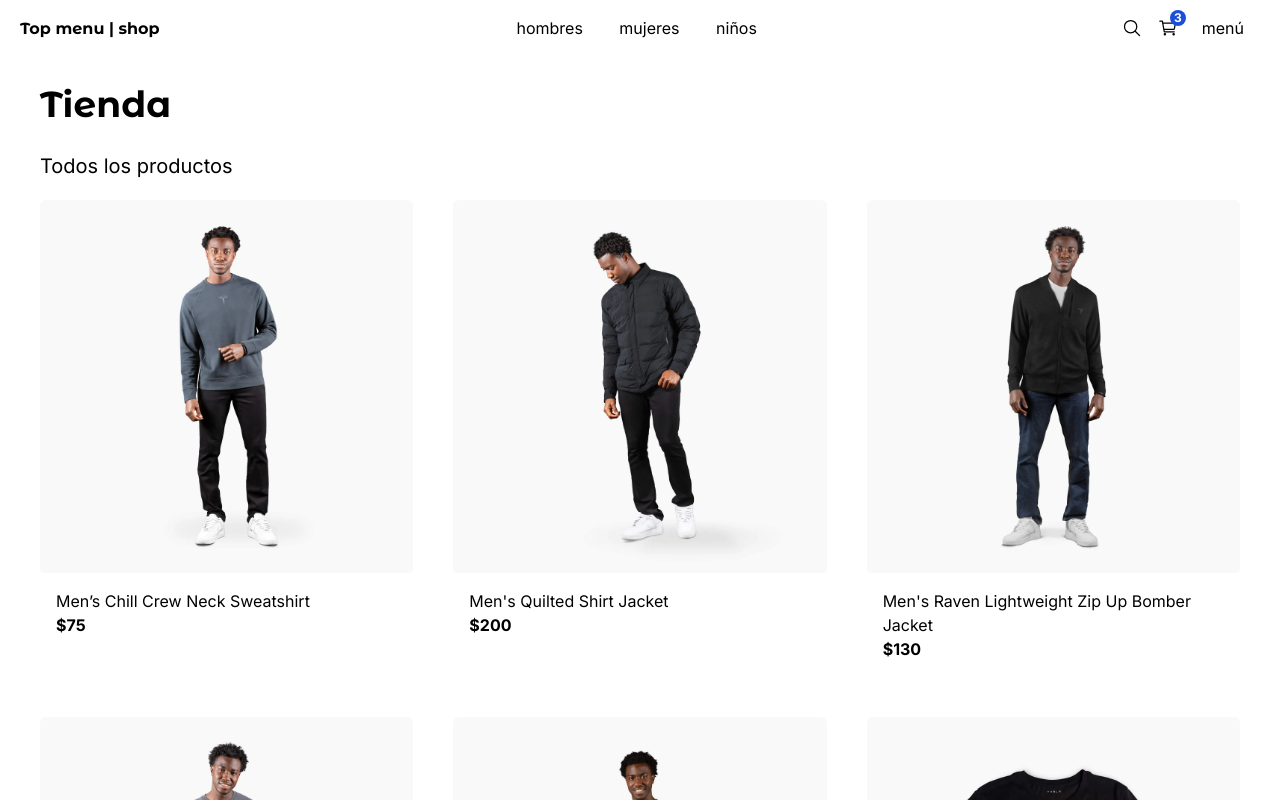
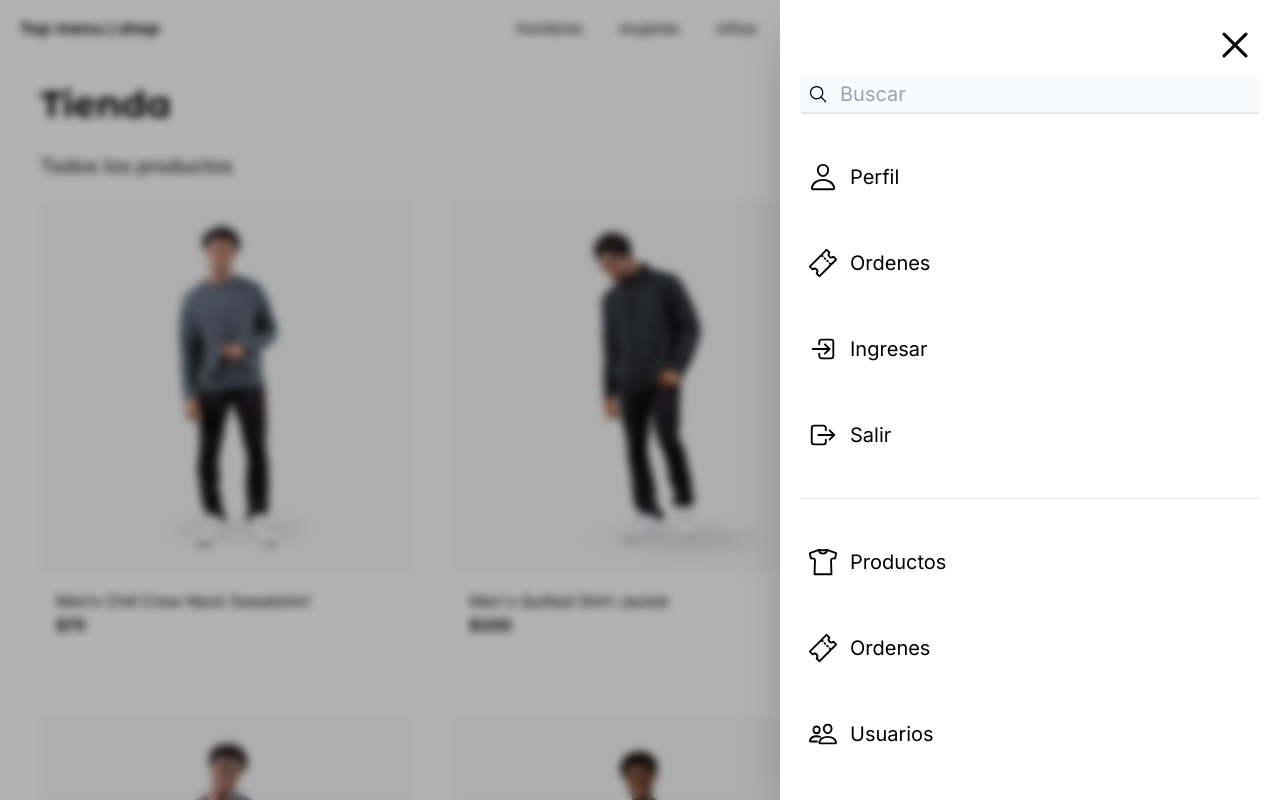
Before and after one commit to k4cdev/nextjs-app, a Next.js app: page / in a window 1280 px wide. Both pictures are taken after a click on the button "menú". Shown: the top 800 px of the page. Built offline with nearby package versions, Linux system fonts and the light colour scheme.

Commit message:
Creating sidebar animation, added zustand and clsx libs

```diff
--- a/package.json
+++ b/package.json
@@ -9,10 +9,12 @@
     "lint": "next lint"
   },
   "dependencies": {
+    "clsx": "^2.1.1",
     "next": "14.2.3",
     "react": "^18",
     "react-dom": "^18",
-    "react-icons": "^5.2.1"
+    "react-icons": "^5.2.1",
+    "zustand": "^4.5.2"
   },
   "devDependencies": {
     "@types/node": "^20",
--- a/src/app/(shop)/layout.tsx
+++ b/src/app/(shop)/layout.tsx
@@ -1,4 +1,4 @@
-import { TopMenu } from "@/components";
+import { Sidebar, TopMenu } from "@/components";
 
 export default function ShopLayout( { children } : {
     children: React.ReactNode;
@@ -6,6 +6,7 @@
     return (
         <main className="min-h-scree">
             <TopMenu />
+            <Sidebar />
             <div className="px-0 sm:px-10">
             { children }
             </div>
--- a/src/components/index.ts
+++ b/src/components/index.ts
@@ -1,6 +1,7 @@
 export * from './ui/top-menu/TopMenu';
 export * from './ui/not-found/PageNotFound';
 export * from './ui/title/Title';
+export * from './ui/sidebar/SideBar'
 
 export * from './products/products-grid/ProductsGrid'
 export * from './products/products-grid/ProductGridItem'
--- /dev/null
+++ b/src/components/ui/sidebar/SideBar.tsx
@@ -0,0 +1,141 @@
+'use client';
+
+import Link from 'next/link';
+import clsx from 'clsx';
+import { IoCloseOutline, IoLogInOutline, IoLogOutOutline, IoPeopleOutline, IoPersonOutline, IoSearchOutline, IoShirtOutline, IoTicketOutline } from 'react-icons/io5';
+
+import { useUIStore } from '@/store';
+
+
+export const Sidebar = () => {
+
+  const isSideMenuOpen = useUIStore( state => state.isSideMenuOpen );
+  const closeMenu = useUIStore( state => state.closeSideMenu );
+
+
+  return (
+    <div>
+
+      {/* Background black */ }
+      {
+        isSideMenuOpen && (
+          <div
+            className="fixed top-0 left-0 w-screen h-screen z-10 bg-black opacity-30"
+          />
+
+        )
+      }
+
+
+      {/* Blur */ }
+      {
+        isSideMenuOpen && (
+          <div
+            onClick={ closeMenu }
+            className="fade-in fixed top-0 left-0 w-screen h-screen z-10 backdrop-filter backdrop-blur-sm"
+          />
+
+        )
+      }
+
+      {/* Sidemenu */ }
+      <nav
+        className={
+          clsx(
+            "fixed p-5 right-0 top-0 w-[500px] h-screen bg-white z-20 shadow-2xl transform transition-all duration-300",
+            {
+              "translate-x-full": !isSideMenuOpen
+            }
+          )
+        }>
+
+
+        <IoCloseOutline
+          size={ 50 }
+          className="absolute top-5 right-5 cursor-pointer"
+          onClick={ () => closeMenu() }
+        />
+
+
+        {/* Input */ }
+        <div className="relative mt-14">
+          <IoSearchOutline size={ 20 } className="absolute top-2 left-2" />
+          <input
+            type="text"
+            placeholder="Buscar"
+            className="w-full bg-gray-50 rounded pl-10 py-1 pr-10 border-b-2 text-xl border-gray-200 focus:outline-none focus:border-blue-500"
+          />
+        </div>
+
+        {/* Menú */ }
+
+        <Link
+          href="/"
+          className="flex items-center mt-10 p-2 hover:bg-gray-100 rounded transition-all"
+        >
+          <IoPersonOutline size={ 30 } />
+          <span className="ml-3 text-xl">Perfil</span>
+        </Link>
+
+        <Link
+          href="/"
+          className="flex items-center mt-10 p-2 hover:bg-gray-100 rounded transition-all"
+        >
+          <IoTicketOutline size={ 30 } />
+          <span className="ml-3 text-xl">Ordenes</span>
+        </Link>
+
+        <Link
+          href="/"
+          className="flex items-center mt-10 p-2 hover:bg-gray-100 rounded transition-all"
+        >
+          <IoLogInOutline size={ 30 } />
+          <span className="ml-3 text-xl">Ingresar</span>
+        </Link>
+
+        <Link
+          href="/"
+          className="flex items-center mt-10 p-2 hover:bg-gray-100 rounded transition-all"
+        >
+          <IoLogOutOutline size={ 30 } />
+          <span className="ml-3 text-xl">Salir</span>
+        </Link>
+
+        {/* Line Separator */ }
+        <div className="w-full h-px bg-gray-200 my-10" />
+
+
+        <Link
+          href="/"
+          className="flex items-center mt-10 p-2 hover:bg-gray-100 rounded transition-all"
+        >
+          <IoShirtOutline size={ 30 } />
+          <span className="ml-3 text-xl">Productos</span>
+        </Link>
+
+        <Link
+          href="/"
+          className="flex items-center mt-10 p-2 hover:bg-gray-100 rounded transition-all"
+        >
+          <IoTicketOutline size={ 30 } />
+          <span className="ml-3 text-xl">Ordenes</span>
+        </Link>
+
+        <Link
+          href="/"
+          className="flex items-center mt-10 p-2 hover:bg-gray-100 rounded transition-all"
+        >
+          <IoPeopleOutline size={ 30 } />
+          <span className="ml-3 text-xl">Usuarios</span>
+        </Link>
+
+
+      </nav>
+
+
+
+
+
+    </div>
+  );
+};
--- a/src/components/ui/top-menu/TopMenu.tsx
+++ b/src/components/ui/top-menu/TopMenu.tsx
@@ -1,10 +1,15 @@
+'use client';
+
 import { titleFont } from '@/config/font'
 import { IoSearchOutline, IoCartOutline, IoStatsChartOutline } from 'react-icons/io5';
 
 import Link from 'next/link'
 import React from 'react'
+import { useUIStore } from '@/store';
 
 export const TopMenu = () => {
+    const openSideMenu = useUIStore( state => state.openSideMenu );
+
     return (
         <nav className="flex px-5  justify-between items-center w-full">
 
@@ -37,7 +42,7 @@
                     </div>
                 </Link>
 
-                <button className="m-2 p-2 rounded-md transition-all hover:bg-gray-500">
+                <button  onClick={ openSideMenu } className="m-2 p-2 rounded-md transition-all hover:bg-gray-100">
                     menú
                 </button>
             </div>
--- /dev/null
+++ b/src/store/index.ts
@@ -0,0 +1,4 @@
+
+
+
+export * from './ui/ui-store';
--- /dev/null
+++ b/src/store/ui/ui-store.ts
@@ -0,0 +1,17 @@
+import { create } from 'zustand';
+
+interface State {
+  isSideMenuOpen: boolean;
+
+  openSideMenu: () => void;
+  closeSideMenu: () => void;
+
+}
+
+
+export const useUIStore = create<State>()((set) => ({
+  isSideMenuOpen: false,
+
+  openSideMenu: () => set({ isSideMenuOpen: true }),
+  closeSideMenu: () => set({ isSideMenuOpen: false }),
+}));
```
